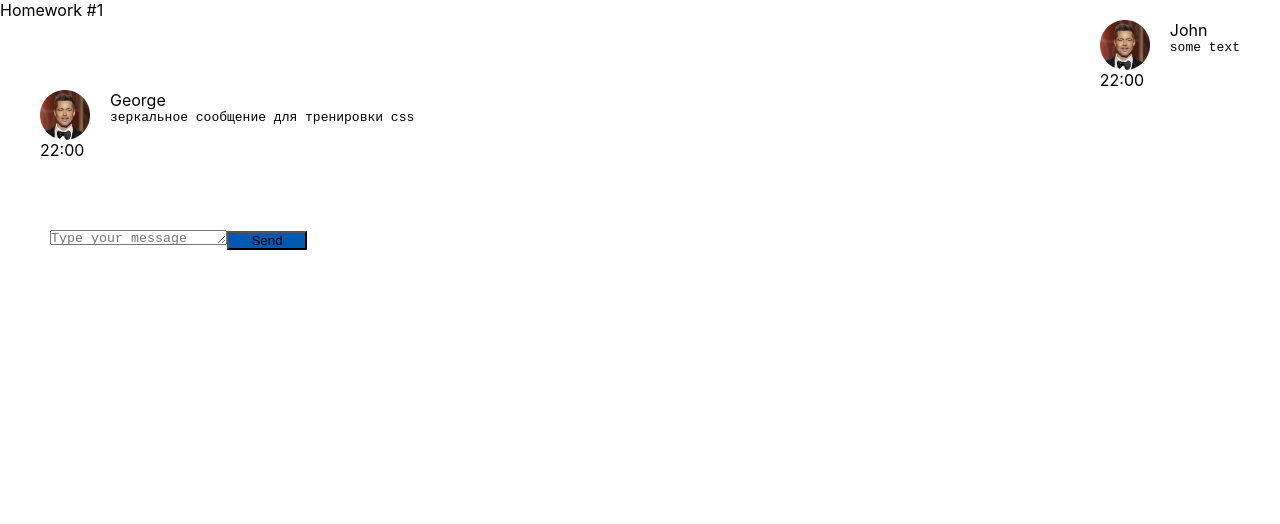
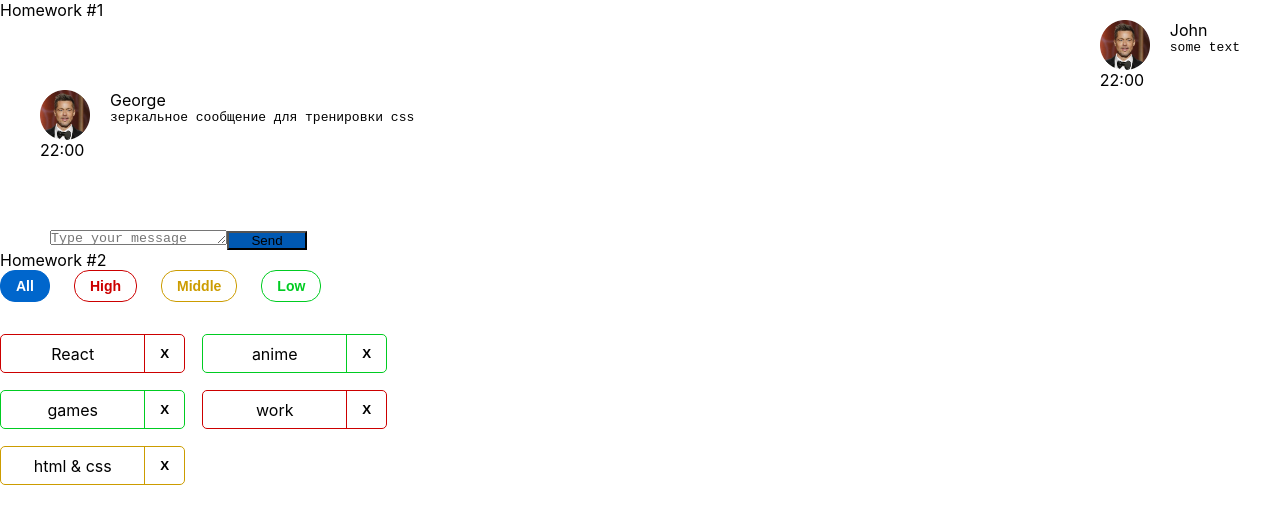
Before and after one commit to DmitrijSergeev/hws2-master, a React (Create React App) app: page / in a window 1280 px wide. Shown: the top 524 px of the page. Built offline with nearby package versions, Linux system fonts and the light colour scheme.

Commit message:
some changes

```diff
--- a/src/s1-main/App.tsx
+++ b/src/s1-main/App.tsx
@@ -1,13 +1,14 @@
 import React from 'react'
 import s from './App.module.css'
 import HW1 from '../s2-homeworks/hw01/HW1'
+import HW2 from '../s2-homeworks/hw02/HW2'
 
 function App() {
     return (
         <div className={s.App}>
             <HW1/>
             {/*раскомментировать по ходу выполнения*/}
-            {/*<HW2/>*/}
+            <HW2/>
             {/*<HW3/>*/}
             {/*<HW4/>*/}
 
--- a/src/s2-homeworks/hw02/HW2.tsx
+++ b/src/s2-homeworks/hw02/HW2.tsx
@@ -53,9 +53,8 @@
     const [filter, setFilter] = useState<FilterType>('all')
 
     const filteredAffairs = filterAffairs(affairs, filter)
-    const deleteAffairCallback = (_id: number) => { // need to fix any
-        // need to fix
-    }
+    const deleteAffairCallback = (_id: number) =>  // need to fix any
+        setAffairs(deleteAffair(affairs, _id))// need to fix
 
     return (
         <div id={'hw2'}>
--- a/src/s2-homeworks/hw02/affairs/affair/Affair.tsx
+++ b/src/s2-homeworks/hw02/affairs/affair/Affair.tsx
@@ -25,12 +25,12 @@
         >
             <div id={'hw2-name-' + props.affair._id} className={nameClass}>
                 {/*создаёт студент*/}
-                {s.name}
+                {props.affair.name}
                 {/**/}
             </div>
             <div id={'hw2-priority-' + props.affair._id} hidden>
                 {/*создаёт студент*/}
-                {s.affair}
+                {props.affair.priority}
                 {/**/}
             </div>
 
@@ -39,7 +39,6 @@
                 className={buttonClass}
                 // need to fix
             >
-                {s.closeButton}
                 {/*текст кнопки могут изменить студенты*/}
                 X
                 {/**/}
```
